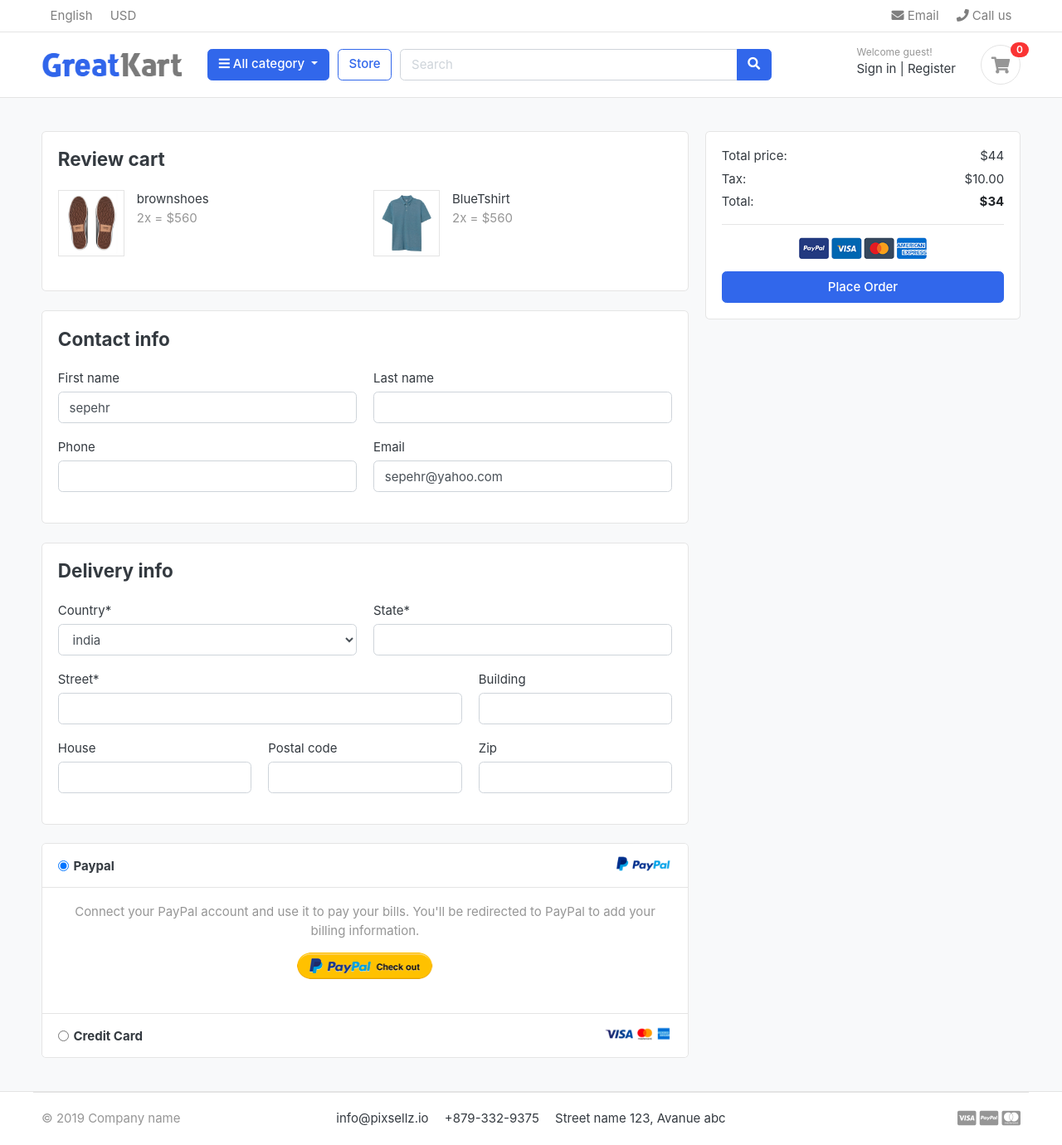
After one commit to sepehr9877/MainDjangoProject, a Django app: page /CheckCard in a window 1280 px wide. The commit adds this page. Shown: the whole page at 83% size. Run offline with Django 4.2, Linux system fonts and the light colour scheme; a user stored in the database is signed in; data comes from the database, SQL or seed files in the repository; both versions use the stored data as it was after the commit; some libraries are stand-ins or nearby versions; some web fonts are replaced.

Commit message:
DeliveryForm and CartPage

```diff
--- a/Order/admin.py
+++ b/Order/admin.py
@@ -1,5 +1,6 @@
 from django.contrib import admin
-from .models import Order,OrderDetail
+from .models import Order,OrderDetail,ShippingDetail
 # Register your models here.
 admin.site.register(Order)
 admin.site.register(OrderDetail)
+admin.site.register(ShippingDetail)
--- /dev/null
+++ b/Order/forms.py
@@ -0,0 +1,20 @@
+from django.forms import Form,TextInput,CharField,EmailInput,Select
+class ShippingForm(Form):
+    Country = (
+        ('1', 'india'),
+        ('2', 'United States'),
+        ('3', 'France'),
+        ('4', 'Italy'),
+        ('5', 'others')
+    )
+    firstname=CharField(widget=TextInput(attrs={"class":"form-control"}))
+    lastname=CharField(widget=TextInput(attrs={"class":"form-control"}))
+    phone=CharField(widget=TextInput(attrs={"class":"form-control"}))
+    email=CharField(widget=EmailInput(attrs={"class":"form-control"}))
+    Country=CharField(widget=Select(attrs={"class":"form-control"},choices=Country))
+    state=CharField(widget=TextInput(attrs={"class":"form-control"}))
+    street=CharField(widget=TextInput(attrs={"class":"form-control"}))
+    building=CharField(widget=TextInput(attrs={"class":"form-control"}))
+    house=CharField(widget=TextInput(attrs={"class":"form-control"}))
+    postalcode=CharField(widget=TextInput(attrs={"class":"form-control"}))
+    zip=CharField(widget=TextInput(attrs={"class":"form-control"}))
--- a/Order/urls.py
+++ b/Order/urls.py
@@ -1,6 +1,8 @@
 from django.urls import path
-from .views import CreatingOrder,CartPage
+from .views import CreatingOrder,CartPage,Removeitem,CheckCard
 urlpatterns=[
     path('CreatingOrder/',CreatingOrder.as_view()),
     path('CartPage',CartPage.as_view()),
+    path('Remove/<productdetailid>',Removeitem),
+    path("CheckCard",CheckCard.as_view())
 ]
--- a/Order/views.py
+++ b/Order/views.py
@@ -1,11 +1,12 @@
 from django.db.models import Sum
 from django.http import JsonResponse
-from django.shortcuts import render
+from django.shortcuts import render, redirect
 from Product.models import ProductDetail
 # Create your views here.
-from .models import OrderDetail,Order
+from .models import OrderDetail,Order,ShippingDetail
 from django.views.generic import CreateView, ListView, DetailView
 from Account.models import Account,User
+from .forms import ShippingForm
 
 class CreatingOrder(CreateView):
     Orderdetail=None
@@ -21,6 +22,8 @@ class CreatingOrder(CreateView):
         data={
             "isCreated":created
         }
+        print("Data")
+        print(data)
         return JsonResponse(data,safe=False)
     def create_order(self):
         userid=self.request.user.id
@@ -44,7 +47,9 @@ class CreatingOrder(CreateView):
         self.Orderdetail = OrderDetailEl
         return OrderDetailEl
     def CheckOrderDetail(self):
-        CheckOrder=OrderDetail.objects.filter(id=self.Orderdetail[0].id)
+        print("self.Orderdetail")
+        print(self.Orderdetail)
+        CheckOrder=OrderDetail.objects.filter(id=self.Orderdetail.id)
         if len(CheckOrder)==0:
             return False
         else:
@@ -60,7 +65,72 @@ class CartPage(DetailView):
     def get_context_data(self, *args,**kwargs):
         context=super(CartPage, self).get_context_data(*args,**kwargs)
         userid = self.request.user.id
+
         selected_account = Account.objects.filter(user_id=userid).first()
-        context["totalsum"] = OrderDetail.objects.filter(orderdetail__UserOder_id=selected_account.id, purchase=False).annotate(total_sum=Sum('productorder__Pro_Detail__price')).values_list('total_sum')[0][0]
+        print("selected_account")
+        print(selected_account)
+        totalprice= OrderDetail.objects.filter(orderdetail__UserOder_id=selected_account.id, purchase=False).aggregate(total_sum=Sum('productorder__Pro_Detail__price'))
+        context['totalsum']=totalprice['total_sum']
         context['total']=context['totalsum']-10
         return context
+
+def Removeitem(request,**kwargs):
+    productdetailid=kwargs['productdetailid']
+    userid=request.user.id
+    selected_account=Account.objects.filter(user_id=userid).first()
+    selected_order=Order.objects.filter(UserOder_id=selected_account.id).first()
+    selected_orderdetail=OrderDetail.objects.filter(orderdetail_id=selected_order.id,productorder_id=productdetailid).delete()
+    return redirect("/CartPage")
+
+
+class CheckCard(DetailView):
+    template_name = 'Order/CheckCard.html'
+
+    def get_object(self, queryset=None):
+        userid = self.request.user.id
+        account_sl = Account.objects.filter(user_id=userid).first()
+        order_sl = Order.objects.filter(UserOder_id=account_sl.id).first()
+        order_detail = OrderDetail.objects.filter(orderdetail_id=order_sl.id, purchase=False).all()
+        print(order_detail)
+        queryset=order_detail
+        return queryset
+    def post(self, request, *args, **kwargs):
+        deliveryform=ShippingForm(data=self.request.POST or None)
+        print("Post")
+        if(deliveryform.is_valid()):
+            firstname=deliveryform.cleaned_data['firstname']
+            print(firstname)
+            lastname=deliveryform.cleaned_data['lastname']
+            email=deliveryform.cleaned_data['email']
+            phone=deliveryform.cleaned_data['phone']
+            zip=deliveryform.cleaned_data['zip']
+            house=deliveryform.cleaned_data['house']
+            building=deliveryform.cleaned_data['building']
+            street=deliveryform.cleaned_data['street']
+            state=deliveryform.cleaned_data['state']
+            postalcode=deliveryform.cleaned_data['postalcode']
+            orderuser=Order.objects.filter(UserOder_id=self.request.user.id).first()
+            createshipping=ShippingDetail.objects.create(ShipOrder_id=orderuser.id,firstname=firstname,lastname=lastname,
+                                                         email=email,phone=phone,
+                                                         zip=zip,house=house,
+                                                         building=building,street=street,
+                                                         state=state,postalcode=postalcode)
+            return redirect("/")
+
+
+    def get_context_data(self,*args,**kwargs):
+        context=super(CheckCard, self).get_context_data(*args,**kwargs)
+        userid=self.request.user.id
+        account=Account.objects.filter(user_id=userid).first()
+        sum_order=OrderDetail.objects.filter(orderdetail__UserOder_id=account.id,purchase=False).aggregate(total_sum=Sum('productorder__Pro_Detail__price'))
+        context['totalsum']=sum_order['total_sum']
+        context['finalprice']=context['totalsum']-10
+        initial_data={
+            "firstname":self.request.user.username,
+            "lastname":self.request.user.last_name,
+            "email":self.request.user.email,
+
+        }
+        addressform = ShippingForm(initial=initial_data)
+        context['address']=addressform
+        return context
--- a/templates/DetailView/DetailView.html
+++ b/templates/DetailView/DetailView.html
@@ -170,7 +170,7 @@
                     },
                     success:function (response){
                         if(response.isCreated==true){
-                            window.location.href="/"
+                            window.location.href="/CartPage"
                         }
                     }
                 }
--- /dev/null
+++ b/templates/Order/CheckCard.html
@@ -0,0 +1,178 @@
+ {% extends 'base.html' %}
+ {% load static %}
+{% block content %}
+<section class="section-content padding-y bg">
+<div class="container">
+
+<form method="post" action="/CheckCard">
+{% csrf_token %}
+<div class="row">
+    <main class="col-md-8">
+
+<article class="card mb-4">
+<div class="card-body">
+	<h4 class="card-title mb-4">Review cart</h4>
+	<div class="row">
+        {% for item in object %}
+		<div class="col-md-6">
+			<figure class="itemside  mb-4">
+				<div class="aside"><img src="{{ item.productorder.Pro_Detail.image.url }}" class="border img-sm"></div>
+				<figcaption class="info">
+					<p>{{ item.productorder.Pro_Detail.title }} </p>
+					<span class="text-muted">2x = $560 </span>
+				</figcaption>
+			</figure>
+		</div>
+        {% endfor %}
+	</div> <!-- row.// -->
+</div> <!-- card-body.// -->
+</article> <!-- card.// -->
+
+
+<article class="card mb-4">
+<div class="card-body">
+	<h4 class="card-title mb-4">Contact info</h4>
+		<div class="row">
+			<div class="form-group col-sm-6">
+				<label>First name</label>
+				{{ address.firstname }}
+			</div>
+			<div class="form-group col-sm-6">
+				<label>Last name</label>
+                {{ address.lastname }}
+			</div>
+			<div class="form-group col-sm-6">
+				<label>Phone</label>
+				{{ address.phone }}
+			</div>
+			<div class="form-group col-sm-6">
+				<label>Email</label>
+				{{ address.email }}
+			</div>
+		</div>
+</div> <!-- card-body.// -->
+</article> <!-- card.// -->
+
+
+<article class="card mb-4">
+<div class="card-body">
+	<h4 class="card-title mb-4">Delivery info</h4>
+
+		<div class="row">
+				<div class="form-group col-sm-6">
+					<label>Country*</label>
+						{{ address.Country }}
+					</select>
+				</div>
+				<div class="form-group col-sm-6">
+					<label>State*</label>
+					{{ address.state }}
+				</div>
+				<div class="form-group col-sm-8">
+					<label>Street*</label>
+					{{ address.street }}
+				</div>
+				<div class="form-group col-sm-4">
+					<label>Building</label>
+					{{ address.building }}
+				</div>
+				<div class="form-group col-sm-4">
+					<label>House</label>
+					{{ address.house }}
+				</div>
+				<div class="form-group col-sm-4">
+					<label>Postal code</label>
+					{{ address.postalcode }}
+				</div>
+				<div class="form-group col-sm-4">
+					<label>Zip</label>
+					{{ address.zip }}
+				</div>
+		</div>
+</div> <!-- card-body.// -->
+</article> <!-- card.// -->
+
+
+<article class="accordion" id="accordion_pay">
+	<div class="card">
+		<header class="card-header">
+			<img src="{% static "./images/misc/payment-paypal.png" %}" class="float-right" height="24">
+			<label class="form-check collapsed" data-toggle="collapse" data-target="#pay_paynet">
+				<input class="form-check-input" name="payment-option" checked type="radio" value="option2">
+				<h6 class="form-check-label">
+					Paypal
+				</h6>
+			</label>
+		</header>
+		<div id="pay_paynet" class="collapse show" data-parent="#accordion_pay">
+		<div class="card-body">
+			<p class="text-center text-muted">Connect your PayPal account and use it to pay your bills. You'll be redirected to PayPal to add your billing information.</p>
+			<p class="text-center">
+				<a href="#"><img src="{% static "./images/misc/btn-paypal.png" %}" height="32"></a>
+				<br><br>
+			</p>
+		</div> <!-- card body .// -->
+		</div> <!-- collapse .// -->
+	</div> <!-- card.// -->
+	<div class="card">
+	<header class="card-header">
+		<img src="{% static "./images/misc/payment-card.png" %}" class="float-right" height="24">
+		<label class="form-check" data-toggle="collapse" data-target="#pay_payme">
+			<input class="form-check-input" name="payment-option" type="radio" value="option2">
+			<h6 class="form-check-label"> Credit Card  </h6>
+		</label>
+	</header>
+	<div id="pay_payme" class="collapse" data-parent="#accordion_pay">
+		<div class="card-body">
+			<p class="alert alert-success">Some information or instruction</p>
+			<form class="form-inline">
+				<input type="text" class="form-control mr-2" placeholder="xxxx-xxxx-xxxx-xxxx" name="">
+				<input type="text" class="form-control mr-2" style="width: 100px"  placeholder="dd/yy" name="">
+				<input type="number" maxlength="3" class="form-control mr-2"  style="width: 100px"  placeholder="cvc" name="">
+				<button class="btn btn btn-success">Button</button>
+			</form>
+		</div> <!-- card body .// -->
+	</div> <!-- collapse .// -->
+	</div> <!-- card.// -->
+
+</article>
+<!-- accordion end.// -->
+
+		</main> <!-- col.// -->
+		<aside class="col-md-4">
+			<div class="card">
+		<div class="card-body">
+			<dl class="dlist-align">
+			  <dt>Total price:</dt>
+			  <dd class="text-right">${{ totalsum }}</dd>
+			</dl>
+			<dl class="dlist-align">
+			  <dt>Tax:</dt>
+			  <dd class="text-right"> $10.00</dd>
+			</dl>
+			<dl class="dlist-align">
+			  <dt>Total:</dt>
+			  <dd class="text-right text-dark b"><strong>${{ finalprice }}</strong></dd>
+			</dl>
+			<hr>
+			<p class="text-center mb-3">
+				<img src="{% static "./images/misc/payments.png" %}" height="26">
+			</p>
+			<button href="./place-order.html" class="btn btn-primary btn-block"> Place Order </button>
+
+		</div> <!-- card-body.// -->
+		</div> <!-- card.// -->
+		</aside>
+
+		 <!-- col.// -->
+</div>
+</form><!-- row.// -->
+
+<!-- ============================ COMPONENT 2 END//  ================================= -->
+
+
+
+
+</div> <!-- container .//  -->
+</section>
+ {% endblock %}
```
Also changed, not shown: Order/models.py (+16 -0 lines), templates/Order/CartPage.html (+10 -2 lines), Order/migrations/0007_shippingdetail.py (added), db.sqlite3.
